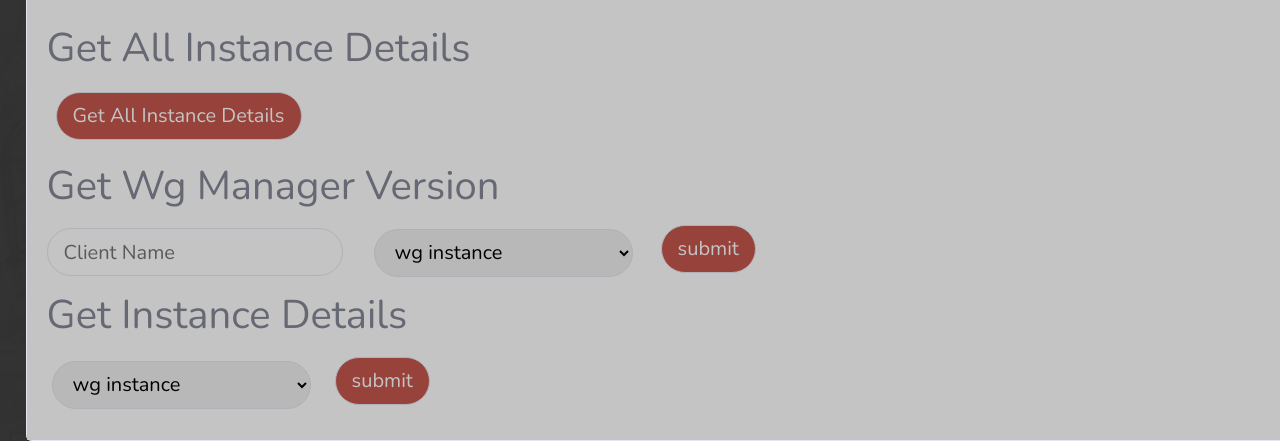
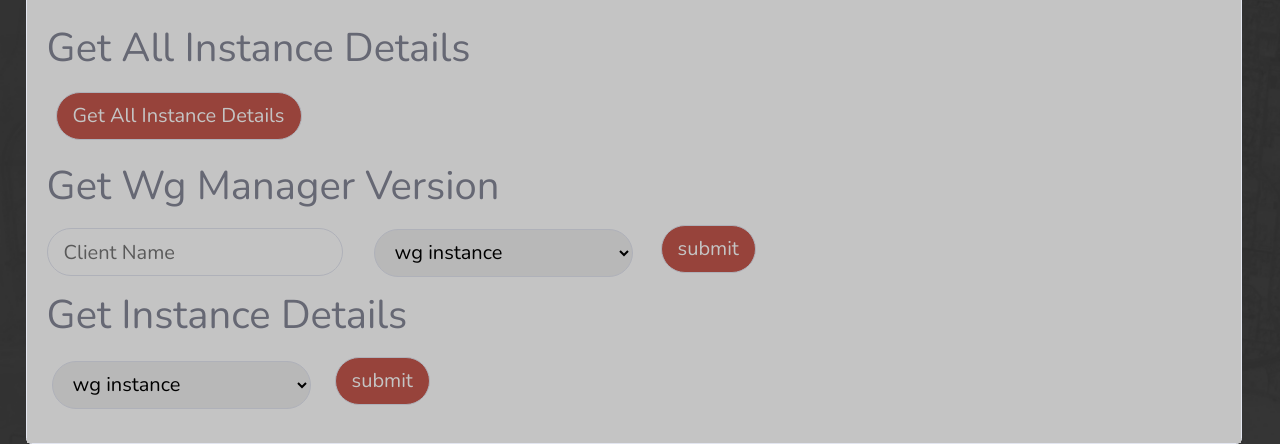
Before and after one commit to guclu94/adminPage, a plain HTML site: page untitled folder/Allocate.html in a window 1280 px wide. Shown: the part 735-1179 px from the top of the page. Drawn offline with nearby package versions, Linux system fonts and the light colour scheme.

Commit message:
Add files via upload

```diff
--- a/untitled folder/Allocate.html
+++ b/untitled folder/Allocate.html
@@ -14,7 +14,7 @@
     <div id="wrapper">
         <div class="d-flex flex-column" id="content-wrapper">
             <div id="content" style="background: url(&quot;assets/img/src/wall.png&quot;) no-repeat;background-size: cover;"><img src="assets/img/src/WireGuard%20copy.png" style="height: 105px;margin: 0px;margin-left: 26px;">
-                <div class="card" style="margin-top: -8px;min-height: 0px;width: 1835px;margin-right: 24px;margin-left: 2%;height: 1079px;">
+                <div class="card" style="margin-top: -8px;min-height: 0px;width: 95%;margin-right: 24px;margin-left: 2%;height: 1082px;">
                     <div class="card-header" style="background: rgb(196,87,76);color: rgb(255,255,255);">
                         <h5 class="mb-0" style="color: rgb(196,196,196);">Admin Tools</h5>
                     </div>
```
